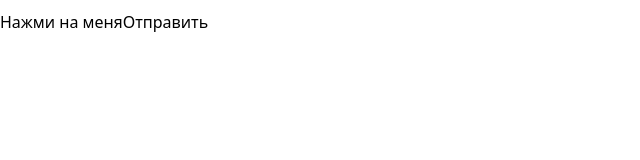
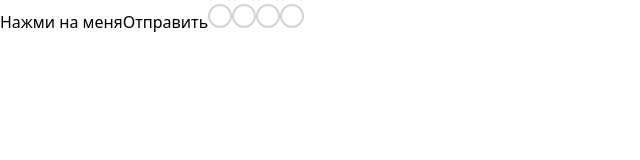
Before and after one commit to Maksimkarpeko/Project-On-React, a React (Vite) app: page / in a window 1280 px wide. Shown: the top 160 px of the page, without its empty margins (0-640 px from the left). Built offline with nearby package versions, Linux system fonts and the light colour scheme.

Commit message:
feat:started input checkbox and other input

```diff
--- a/src/App.tsx
+++ b/src/App.tsx
@@ -1,5 +1,6 @@
 import { Button } from 'components/Button/Button';
 import { buttonColor, buttonSize } from 'components/Button/constant';
+import { Input } from 'components/Input/Input';
 
 import Arrow from './assets/Arrow.png';
 
@@ -13,6 +14,11 @@ function App() {
       <Button type="button" color={buttonColor.darkBlue} size={buttonSize.sizeXl}>
         Отправить
       </Button>
+
+      <Input name="radio" type="radio" placeholder="value"/>
+      <Input name="radio" type="radio" placeholder="value"/>
+      <Input name="radio" type="checkbox" placeholder="value"/>
+      <Input name="radio" type="checkbox" placeholder="value"/>
     </>
   );
 }
--- /dev/null
+++ b/src/components/Input/Input.tsx
@@ -0,0 +1,34 @@
+import type { FC } from 'react';
+
+import clsx from 'clsx';
+
+import style from './input-style.module.scss';
+import type { IInput } from './type';
+
+export const Input: FC<IInput> = ({
+  type,
+  placeholder,
+  name,
+  onChange,
+  value,
+  required,
+  children,
+  classname,
+  ...rest
+}) => {
+  const inputClassName = clsx({});
+  return (
+    <input
+      type={type}
+      placeholder={placeholder}
+      name={name}
+      onChange={onChange}
+      value={value}
+      required={required}
+      className={clsx(style.customRadio, inputClassName, classname)}
+      {...rest}
+    >
+      {children}
+    </input>
+  );
+};
--- /dev/null
+++ b/src/components/Input/input-style.module.scss
@@ -0,0 +1,21 @@
+.customRadio {
+  @apply appearance-none w-6 h-6 rounded-full bg-white border-2 border-gray-300 checked:bg-blue-500 relative;
+}
+
+.customRadio::before {
+  content: '';
+  position: absolute;
+  top: 50%;
+  left: 50%;
+  width: 8px; /* размер белой точки */
+  height: 8px;
+  background-color: white;
+  border-radius: 9999px;
+  transform: translate(-50%, -50%);
+  opacity: 0;
+  transition: opacity 0.2s;
+}
+
+.customRadio:checked::before {
+  opacity: 1;
+}
--- /dev/null
+++ b/src/components/Input/type.ts
@@ -0,0 +1,9 @@
+import type { InputHTMLAttributes, ReactNode } from 'react';
+
+export interface IInput extends InputHTMLAttributes<HTMLInputElement> {
+	children?:ReactNode,
+	type:string,
+	name:string,
+	placeholder:string,
+	classname?:string,
+}
```
Also changed, not shown: src/components/Input/constant.ts (added).
